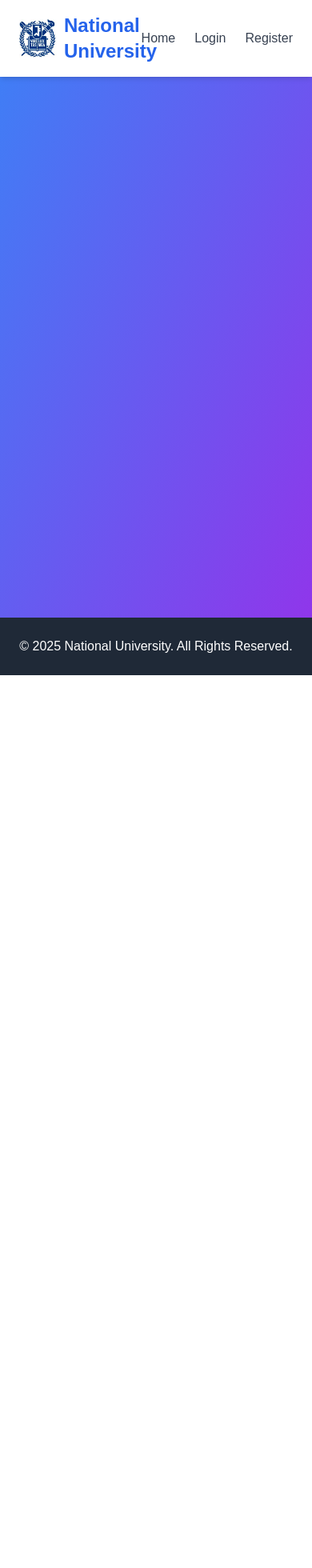
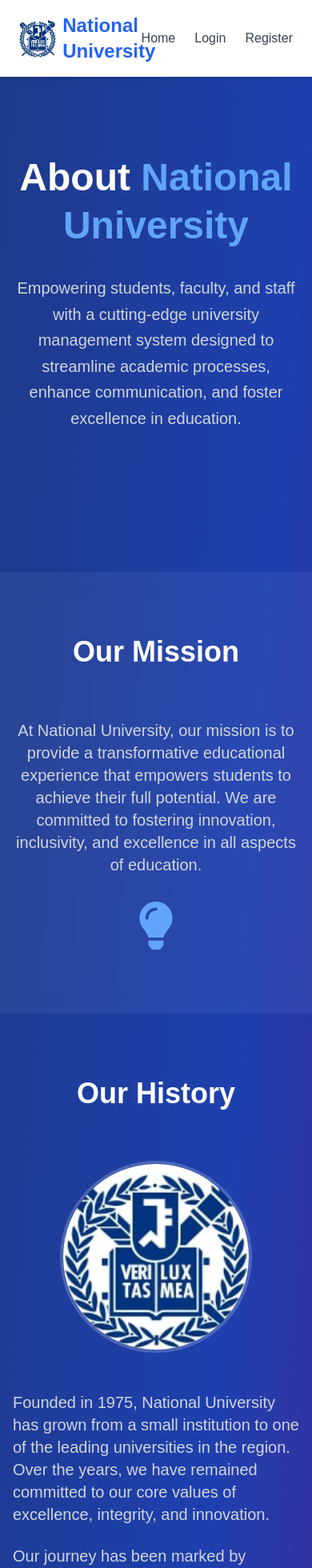
Before and after one commit to Firass777/SchoolMangement, a React app in the folder frontend/: page /aboutus in a window 390 px wide. Shown: the top 1960 px of the page at 80% size. Before the commit the page ends 844 px from the top, so only its background shows below. Built offline with nearby package versions, Linux system fonts and the light colour scheme; the HTML template or start-up script is replaced by a standard one.

Commit message:
Add: About Us Page
- Created the About Us page with structured content.
- Added sections:
  + Our Mission.
  + Our History.
  + Core Values.
  + Achievements.
  + Call-to-Action.

```diff
--- a/frontend/src/App.jsx
+++ b/frontend/src/App.jsx
@@ -5,6 +5,8 @@ import "aos/dist/aos.css";
 
 import Home from './components/Home';
 import Login from './components/Login';
+import AboutUs from "./components/Aboutus";
+
 import Register from './components/Register';
 import Admindb from './components/Admin/Admindb';
 import Student from './components/Admin/Student';
@@ -108,6 +110,9 @@ function App() {
           <Route path="/" element={<Home />} />
           <Route path="/login" element={<Login />} />
           <Route path="/register" element={<Register />} />
+          <Route path="/aboutus" element={<AboutUs />} />
+
+
           <Route path="/admindb" element={<Admindb />} />
           <Route path="/students" element={<Student />} />
           <Route path="/teachers" element={<Teacher />} />
--- /dev/null
+++ b/frontend/src/components/Aboutus.jsx
@@ -0,0 +1,190 @@
+import React from "react";
+import { FaUsers, FaLightbulb, FaTrophy, FaHandshake, FaChartLine } from "react-icons/fa";
+import logo from "../images/logo.jpg";
+
+const AboutUs = () => {
+  return (
+    <div className="min-h-screen bg-gradient-to-br from-blue-900 via-blue-800 to-purple-900 text-white">
+      {/* Hero Section */}
+      <section className="relative py-32">
+        <div className="container mx-auto px-4 text-center">
+          <div className="max-w-4xl mx-auto" data-aos="fade-up">
+            <h1 className="text-5xl md:text-7xl font-extrabold mb-8 leading-tight">
+              About <span className="text-blue-400">National University</span>
+            </h1>
+            <p className="text-xl md:text-2xl text-gray-300 mb-12 max-w-3xl mx-auto leading-relaxed">
+              Empowering students, faculty, and staff with a cutting-edge university management system designed to streamline academic processes, enhance communication, and foster excellence in education.
+            </p>
+          </div>
+        </div>
+      </section>
+
+      {/* Our Mission Section */}
+      <section className="py-20 bg-white/5 backdrop-blur-lg">
+        <div className="container mx-auto px-4">
+          <h2 className="text-4xl font-extrabold text-center mb-16" data-aos="fade-up">
+            Our Mission
+          </h2>
+          <div className="max-w-3xl mx-auto text-center">
+            <p className="text-xl text-gray-300 mb-8">
+              At National University, our mission is to provide a transformative educational experience that empowers students to achieve their full potential. We are committed to fostering innovation, inclusivity, and excellence in all aspects of education.
+            </p>
+            <div className="flex justify-center">
+              <FaLightbulb className="text-6xl text-blue-400" />
+            </div>
+          </div>
+        </div>
+      </section>
+
+      {/* Our History Section */}
+      <section className="py-20">
+        <div className="container mx-auto px-4">
+          <h2 className="text-4xl font-extrabold text-center mb-16" data-aos="fade-up">
+            Our History
+          </h2>
+          <div className="grid grid-cols-1 md:grid-cols-2 gap-12">
+            <div className="flex items-center justify-center">
+              <img
+                src={logo}
+                alt="University Logo"
+                className="rounded-full border-4 border-white/20 w-60 h-60"
+              />
+            </div>
+            <div className="text-xl text-gray-300">
+              <p className="mb-6">
+                Founded in 1975, National University has grown from a small institution to one of the leading universities in the region. Over the years, we have remained committed to our core values of excellence, integrity, and innovation.
+              </p>
+              <p className="mb-6">
+                Our journey has been marked by numerous milestones, including the introduction of cutting-edge programs, state-of-the-art facilities, and a strong focus on research and development.
+              </p>
+              <p>
+                Today, we continue to build on our legacy by embracing new technologies and methodologies to provide the best possible education for our students.
+              </p>
+            </div>
+          </div>
+        </div>
+      </section>
+
+      {/* Empty Section */}
+      <section className="py-20 bg-white/5 backdrop-blur-lg">
+
+      </section>
+
+      {/* Core Values Section */}
+      <section className="py-20">
+        <div className="container mx-auto px-4">
+          <h2 className="text-4xl font-extrabold text-center mb-16" data-aos="fade-up">
+            Our Core Values
+          </h2>
+          <div className="grid grid-cols-1 md:grid-cols-3 gap-8">
+            {[
+              {
+                icon: <FaUsers className="text-6xl text-blue-400" />,
+                title: "Inclusivity",
+                desc: "We believe in creating an inclusive environment where everyone feels valued and respected.",
+              },
+              {
+                icon: <FaChartLine className="text-6xl text-blue-400" />,
+                title: "Innovation",
+                desc: "We embrace innovation to drive academic excellence and prepare students for the future.",
+              },
+              {
+                icon: <FaHandshake className="text-6xl text-blue-400" />,
+                title: "Integrity",
+                desc: "We uphold the highest standards of integrity in all our actions and decisions.",
+              },
+            ].map((value, index) => (
+              <div
+                key={index}
+                className="bg-white/10 backdrop-blur-lg p-8 rounded-xl hover:bg-white/20 transition-all duration-300 group"
+                data-aos="fade-up"
+                data-aos-delay={index * 50}
+              >
+                <div className="flex justify-center mb-6">{value.icon}</div>
+                <h3 className="text-2xl font-semibold mb-4 text-center">{value.title}</h3>
+                <p className="text-gray-300 text-center">{value.desc}</p>
+              </div>
+            ))}
+          </div>
+        </div>
+      </section>
+
+      {/* Achievements Section */}
+      <section className="py-20 bg-white/5 backdrop-blur-lg">
+        <div className="container mx-auto px-4">
+          <h2 className="text-4xl font-extrabold text-center mb-16" data-aos="fade-up">
+            Our Achievements
+          </h2>
+          <div className="grid grid-cols-1 md:grid-cols-2 lg:grid-cols-4 gap-8">
+            {[
+              {
+                icon: <FaTrophy className="text-6xl text-blue-400" />,
+                title: "Top 5 Universities",
+                desc: "Ranked among the top 5 universities in the region for academic excellence.",
+              },
+              {
+                icon: <FaUsers className="text-6xl text-blue-400" />,
+                title: "5,000+ Students",
+                desc: "Over 5,000 students have graduated from our institution.",
+              },
+              {
+                icon: <FaChartLine className="text-6xl text-blue-400" />,
+                title: "90% Graduation Rate",
+                desc: "One of the highest graduation rates in the country.",
+              },
+              {
+                icon: <FaHandshake className="text-6xl text-blue-400" />,
+                title: "Global Partnerships",
+                desc: "Collaborations with leading institutions worldwide.",
+              },
+            ].map((achievement, index) => (
+              <div
+                key={index}
+                className="bg-white/10 p-8 rounded-xl border border-white/20 hover:border-blue-400/50 transition-all"
+                data-aos="fade-up"
+                data-aos-delay={index * 50}
+              >
+                <div className="flex justify-center mb-6">{achievement.icon}</div>
+                <h3 className="text-2xl font-semibold mb-4 text-center">{achievement.title}</h3>
+                <p className="text-gray-300 text-center">{achievement.desc}</p>
+              </div>
+            ))}
+          </div>
+        </div>
+      </section>
+
+      {/* Call-to-Action Section */}
+      <section className="py-20">
+        <div className="container mx-auto px-4 text-center">
+          <div
+            className="bg-gradient-to-r from-blue-600 to-purple-600 rounded-3xl p-12 shadow-2xl"
+            data-aos="zoom-in"
+          >
+            <h2 className="text-3xl md:text-4xl font-bold mb-8">
+              Join National University Today
+            </h2>
+            <p className="text-xl text-gray-200 mb-12 max-w-2xl mx-auto">
+              Experience the future of education with our state-of-the-art university management system.
+            </p>
+            <div className="flex justify-center gap-6">
+              <a
+                href="/apply"
+                className="px-8 py-4 bg-white text-blue-900 text-lg font-semibold rounded-full transition-all hover:bg-gray-100 hover:scale-105"
+              >
+                Apply Now
+              </a>
+              <a
+                href="/contact"
+                className="px-8 py-4 border-2 border-white text-white text-lg rounded-full hover:bg-white/10 transition-all"
+              >
+                Contact Us
+              </a>
+            </div>
+          </div>
+        </div>
+      </section>
+    </div>
+  );
+};
+
+export default AboutUs;
--- a/frontend/src/components/Home.jsx
+++ b/frontend/src/components/Home.jsx
@@ -49,19 +49,19 @@ const Home = () => {
           <div className="flex space-x-6">
             <a
               href="/login"
-              className="text-gray-300 hover:text-white font-medium transition"
+              className="text-gray-500 hover:text-black font-medium transition"
             >
               Login
             </a>
             <a
               href="/register"
-              className="text-gray-300 hover:text-white font-medium transition"
+              className="text-gray-500 hover:text-black font-medium transition"
             >
               Register
             </a>
             <a
-              href="/about"
-              className="text-gray-300 hover:text-white font-medium transition"
+              href="/aboutus"
+              className="text-gray-500 hover:text-black font-medium transition"
             >
               About Us
             </a>
@@ -88,7 +88,7 @@ const Home = () => {
                 Login to Portal
               </a>
               <a
-                href="/about"
+                href="/aboutus"
                 className="px-8 py-4 border-2 border-blue-600 text-white text-lg rounded-full transition-all duration-300 transform hover:scale-105 hover:bg-blue-600/20"
               >
                 Learn More About Us
@@ -294,7 +294,7 @@ const Home = () => {
               <h4 className="text-white font-semibold mb-4">Quick Links</h4>
               <ul className="space-y-2">
                 <li>
-                  <a href="/about" className="text-gray-400 hover:text-white transition">
+                  <a href="/aboutus" className="text-gray-400 hover:text-white transition">
                     About Us
                   </a>
                 </li>
```
Also changed, not shown: frontend/src/images/logo.JPG.
